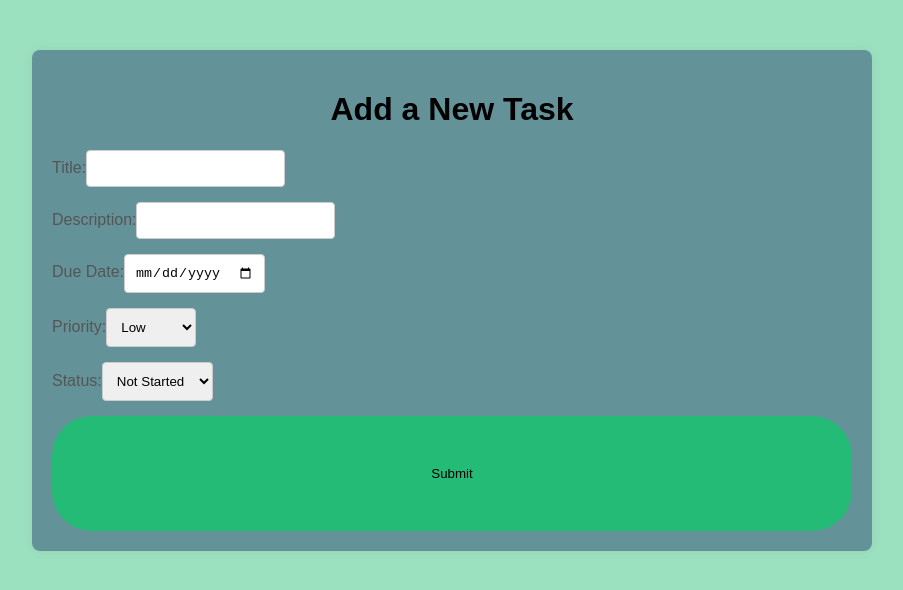
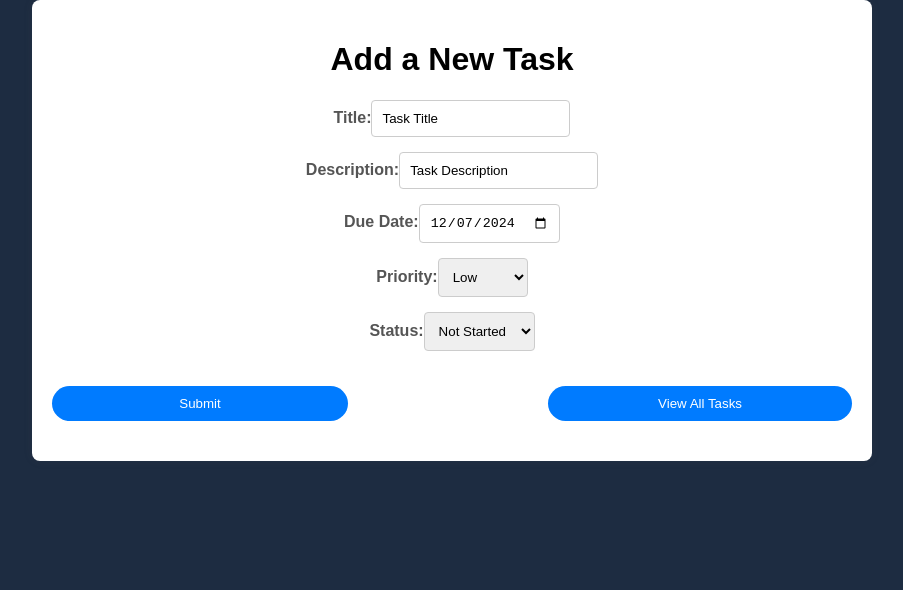
Before and after one commit to chanson75/SE340-TaskManagement, a React (Create React App) app in the folder task-manager-frontend/: page / in a window 1280 px wide. Shown: the top 590 px of the page, without its empty margins (188-1091 px from the left). Built offline with nearby package versions, Linux system fonts and the light colour scheme.

Commit message:
Updated styling and applied some better microkernel approaches

```diff
--- a/task-manager-frontend/public/index.html
+++ b/task-manager-frontend/public/index.html
@@ -24,7 +24,7 @@
       work correctly both with client-side routing and a non-root public URL.
       Learn how to configure a non-root public URL by running `npm run build`.
     -->
-    <title>React App</title>
+    <title>Task Management</title>
   </head>
   <body>
     <noscript>You need to enable JavaScript to run this app.</noscript>
--- a/task-manager-frontend/src/App.js
+++ b/task-manager-frontend/src/App.js
@@ -1,7 +1,9 @@
-import React, { useState, useEffect } from 'react';
-import axios from 'axios';
-import { BrowserRouter as Router, Route, Routes, Link, useNavigate } from 'react-router-dom';
+import React from 'react';
+import { BrowserRouter as Router, Route, Routes } from 'react-router-dom';
 import './App.css';
+import FormPage from './pages/FormPage';
+import SuccessPage from './pages/SuccessPage';
+import TasksPage from './pages/TasksPage';
 
 const App = () => {
   return (
@@ -15,109 +17,4 @@ const App = () => {
   );
 };
 
-const FormPage = () => {
-  const [title, setTitle] = useState('');
-  const [description, setDescription] = useState('');
-  const [dueDate, setDueDate] = useState('');
-  const [priority, setPriority] = useState('Low');
-  const [status, setStatus] = useState('Not Started');
-  const [error, setError] = useState(null);
-  const navigate = useNavigate();
-
-  const handleSubmit = async (e) => {
-    e.preventDefault();
-    try {
-      await axios.post('http://localhost:3000/tasks', {
-        title,
-        description,
-        due_date: dueDate,
-        priority,
-        status,
-      });
-      navigate('/success');
-    } catch (err) {
-      console.error('Error submitting form:', err);
-      setError('Failed to submit the form. Please try again.');
-    }
-  };
-
-  return (
-    <div className="container">
-      <h1>Add a New Task</h1>
-      {error && <p style={{ color: 'red' }}>{error}</p>}
-      <form onSubmit={handleSubmit}>
-        <div>
-          <label>Title:</label>
-          <input type="text" value={title} onChange={(e) => setTitle(e.target.value)} required />
-        </div>
-        <div>
-          <label>Description:</label>
-          <input type="text" value={description} onChange={(e) => setDescription(e.target.value)} />
-        </div>
-        <div>
-          <label>Due Date:</label>
-          <input type="date" value={dueDate} onChange={(e) => setDueDate(e.target.value)} />
-        </div>
-        <div>
-          <label>Priority:</label>
-          <select value={priority} onChange={(e) => setPriority(e.target.value)}>
-            <option value="High">High</option>
-            <option value="Medium">Medium</option>
-            <option value="Low">Low</option>
-          </select>
-        </div>
-        <div>
-          <label>Status:</label>
-          <select value={status} onChange={(e) => setStatus(e.target.value)}>
-            <option value="Not Started">Not Started</option>
-            <option value="In Progress">In Progress</option>
-            <option value="Review">Review</option>
-            <option value="Completed">Completed</option>
-          </select>
-        </div>
-        <button type="submit">Submit</button>
-      </form>
-    </div>
-  );
-};
-
-const SuccessPage = () => {
-  return (
-    <div className="container">
-      <h1>Task successfully added!</h1>
-      <Link to="/" className="link">Add another task</Link>
-      <Link to="/tasks" className="link">View all tasks</Link>
-    </div>
-  );
-};
-
-const TasksPage = () => {
-  const [tasks, setTasks] = useState([]);
-
-  useEffect(() => {
-    const fetchTasks = async () => {
-      const result = await axios.get('http://localhost:3000/tasks');
-      setTasks(result.data);
-    };
-    fetchTasks();
-  }, []);
-
-  return (
-    <div className="container">
-      <h1>All Tasks</h1>
-      <ul>
-        {tasks.map((task) => (
-          <li key={task.id}>
-            <h2>{task.title}</h2>
-            <p>{task.description}</p>
-            <p>{task.due_date}</p>
-            <p>{task.priority}</p>
-            <p>{task.status}</p>
-          </li>
-        ))}
-      </ul>
-    </div>
-  );
-};
-
 export default App;
--- /dev/null
+++ b/task-manager-frontend/src/pages/FormPage.css
@@ -0,0 +1,39 @@
+body {
+    background-color: #1D2C41;
+    color: white;
+  }
+
+  .container {
+    max-width: 600px;
+    margin: 0 auto;
+    padding: 20px;
+    background-color: white;
+    color: black;
+    border-radius: 8px;
+  }
+
+  .container h1,
+  .container label,
+  .container p {
+    font-weight: bold; /* Bold the text */
+  }
+
+  .wide-button {
+    flex: 1;
+    padding: 0px;
+    background-color: #007bff;
+    color: white;
+    border: none;
+    cursor: pointer;
+    margin: 0 200px 0 0; /* Remove left margin */
+}
+
+.wide-button:hover {
+    background-color: #0056b3;
+}
+
+.button-container {
+    display: flex;
+    justify-content: space-between;
+    margin-top: 10px;
+}
--- /dev/null
+++ b/task-manager-frontend/src/pages/FormPage.js
@@ -0,0 +1,85 @@
+import React, { useState } from 'react';
+import axios from 'axios';
+import { useNavigate, Link } from 'react-router-dom';
+import './FormPage.css'; // Import the CSS file
+
+const FormPage = () => {
+  const getCurrentDate = () => {
+    const today = new Date();
+    const year = today.getFullYear();
+    const month = String(today.getMonth() + 1).padStart(2, '0');
+    const day = String(today.getDate()).padStart(2, '0');
+    return `${year}-${month}-${day}`;
+  };
+
+  const [title, setTitle] = useState('Task Title');
+  const [description, setDescription] = useState('Task Description');
+  const [dueDate, setDueDate] = useState(getCurrentDate());
+  const [priority, setPriority] = useState('Low');
+  const [status, setStatus] = useState('Not Started');
+  const [error, setError] = useState(null);
+  const navigate = useNavigate();
+
+  const handleSubmit = async (e) => {
+    e.preventDefault();
+    try {
+      await axios.post('http://localhost:3000/tasks', {
+        title,
+        description,
+        due_date: dueDate,
+        priority,
+        status,
+      });
+      navigate('/success');
+    } catch (err) {
+      console.error('Error submitting form:', err);
+      setError('Failed to submit the form. Please try again.');
+    }
+  };
+
+  return (
+    <div className="container">
+      <h1>Add a New Task</h1>
+      {error && <p style={{ color: 'red' }}>{error}</p>}
+      <form onSubmit={handleSubmit}>
+        <div>
+          <label>Title:</label>
+          <input type="text" value={title} onChange={(e) => setTitle(e.target.value)} required />
+        </div>
+        <div>
+          <label>Description:</label>
+          <input type="text" value={description} onChange={(e) => setDescription(e.target.value)} />
+        </div>
+        <div>
+          <label>Due Date:</label>
+          <input type="date" value={dueDate} onChange={(e) => setDueDate(e.target.value)} />
+        </div>
+        <div>
+          <label>Priority:</label>
+          <select value={priority} onChange={(e) => setPriority(e.target.value)}>
+            <option value="High">High</option>
+            <option value="Medium">Medium</option>
+            <option value="Low">Low</option>
+          </select>
+        </div>
+        <div>
+          <label>Status:</label>
+          <select value={status} onChange={(e) => setStatus(e.target.value)}>
+            <option value="Not Started">Not Started</option>
+            <option value="In Progress">In Progress</option>
+            <option value="Review">Review</option>
+            <option value="Completed">Completed</option>
+          </select>
+        </div>
+        <div className="button-container">
+          <button type="submit" className="wide-button">Submit</button>
+          <Link to="/tasks">
+            <button className="wide-button">View All Tasks</button>
+          </Link>
+        </div>
+      </form>
+    </div>
+  );
+};
+
+export default FormPage;
--- /dev/null
+++ b/task-manager-frontend/src/pages/SuccessPage.css
@@ -0,0 +1,20 @@
+.container {
+    max-width: 600px;
+    margin: 0 auto;
+    padding: 20px;
+    text-align: center;
+  }
+
+  .wide-button {
+    width: 100%;
+    padding: 10px;
+    margin-top: 10px;
+    background-color: #007bff;
+    color: white;
+    border: none;
+    cursor: pointer;
+  }
+
+  .wide-button:hover {
+    background-color: #0056b3;
+  }
--- /dev/null
+++ b/task-manager-frontend/src/pages/SuccessPage.js
@@ -0,0 +1,17 @@
+import React from 'react';
+import { useNavigate } from 'react-router-dom';
+import './SuccessPage.css'; // Import the CSS file
+
+const SuccessPage = () => {
+  const navigate = useNavigate();
+
+  return (
+    <div className="container">
+      <h1>Task successfully added!</h1>
+      <button className="wide-button" onClick={() => navigate('/')}>Add another task</button>
+      <button className="wide-button" onClick={() => navigate('/tasks')}>View all tasks</button>
+    </div>
+  );
+};
+
+export default SuccessPage;
--- /dev/null
+++ b/task-manager-frontend/src/pages/TasksPage.css
@@ -0,0 +1,34 @@
+.container {
+    max-width: 800px;
+    margin: 0 auto;
+    padding: 20px;
+  }
+
+  ul {
+    list-style-type: none;
+    padding: 0;
+  }
+
+  li {
+    border: 1px solid #ddd;
+    margin-bottom: 10px;
+    padding: 10px;
+  }
+
+  h2 {
+    margin: 0;
+  }
+
+  .wide-button {
+    width: 100%;
+    padding: 10px;
+    margin-bottom: 20px;
+    background-color: #007bff;
+    color: white;
+    border: none;
+    cursor: pointer;
+  }
+
+  .wide-button:hover {
+    background-color: #0056b3;
+  }
--- /dev/null
+++ b/task-manager-frontend/src/pages/TasksPage.js
@@ -0,0 +1,39 @@
+import React, { useState, useEffect } from 'react';
+import axios from 'axios';
+import { useNavigate } from 'react-router-dom';
+import './TasksPage.css'; // Import the CSS file
+
+const TasksPage = () => {
+  const [tasks, setTasks] = useState([]);
+  const navigate = useNavigate();
+
+  useEffect(() => {
+    const fetchTasks = async () => {
+      const result = await axios.get('http://localhost:3000/tasks');
+      const priorityOrder = { 'High': 1, 'Medium': 2, 'Low': 3 };
+      const sortedTasks = result.data.sort((a, b) => priorityOrder[a.priority] - priorityOrder[b.priority]);
+      setTasks(sortedTasks);
+    };
+    fetchTasks();
+  }, []);
+
+  return (
+    <div className="container">
+      <h1>All Tasks</h1>
+      <button className="wide-button" onClick={() => navigate('/')}>Add another task</button>
+      <ul>
+        {tasks.map((task) => (
+          <li key={task.id}>
+            <h2>{task.title}</h2>
+            <p>{task.description}</p>
+            <p>{task.due_date.slice(0, 10)}</p> {/* Format the due date */}
+            <p>{task.priority}</p>
+            <p>{task.status}</p>
+          </li>
+        ))}
+      </ul>
+    </div>
+  );
+};
+
+export default TasksPage;
```
